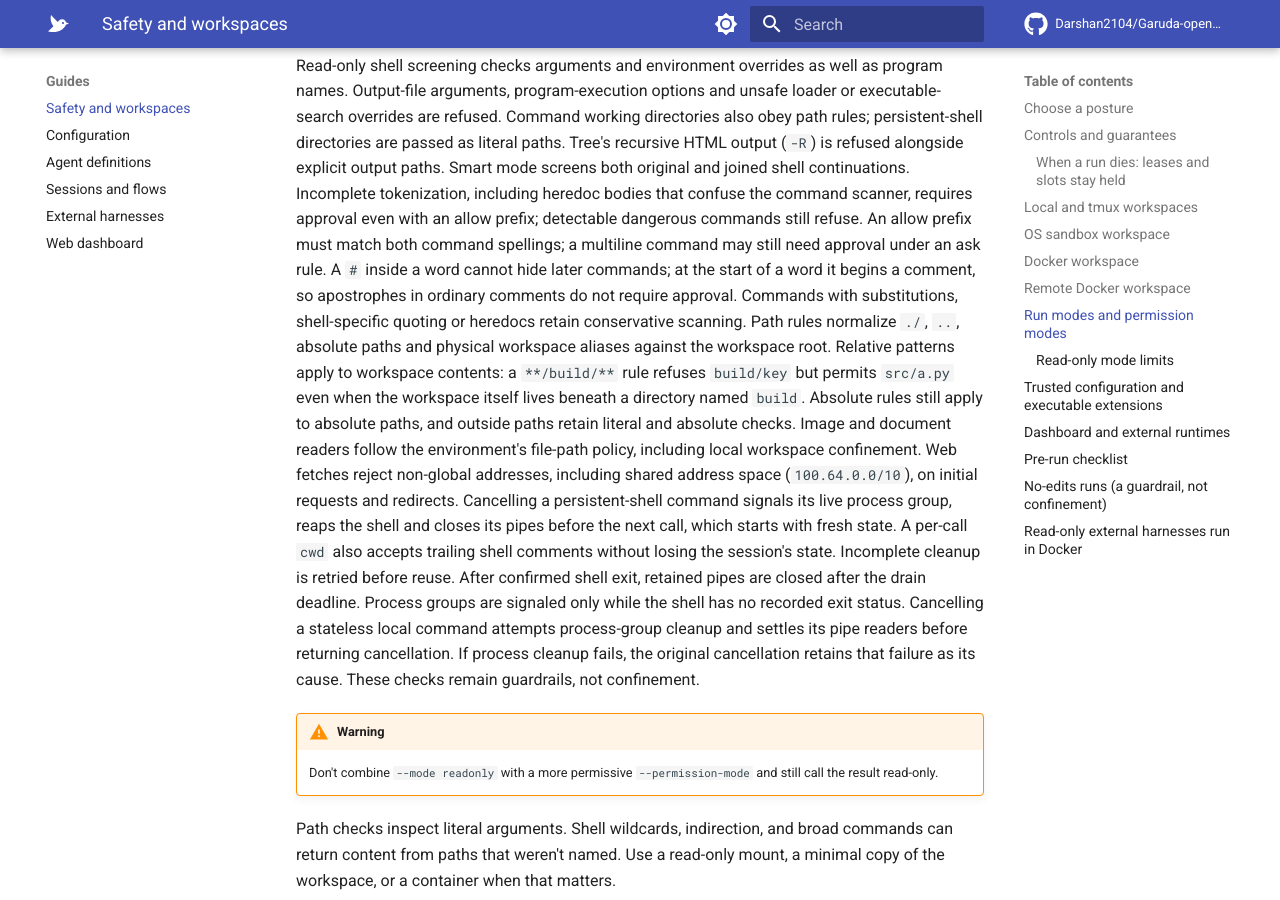
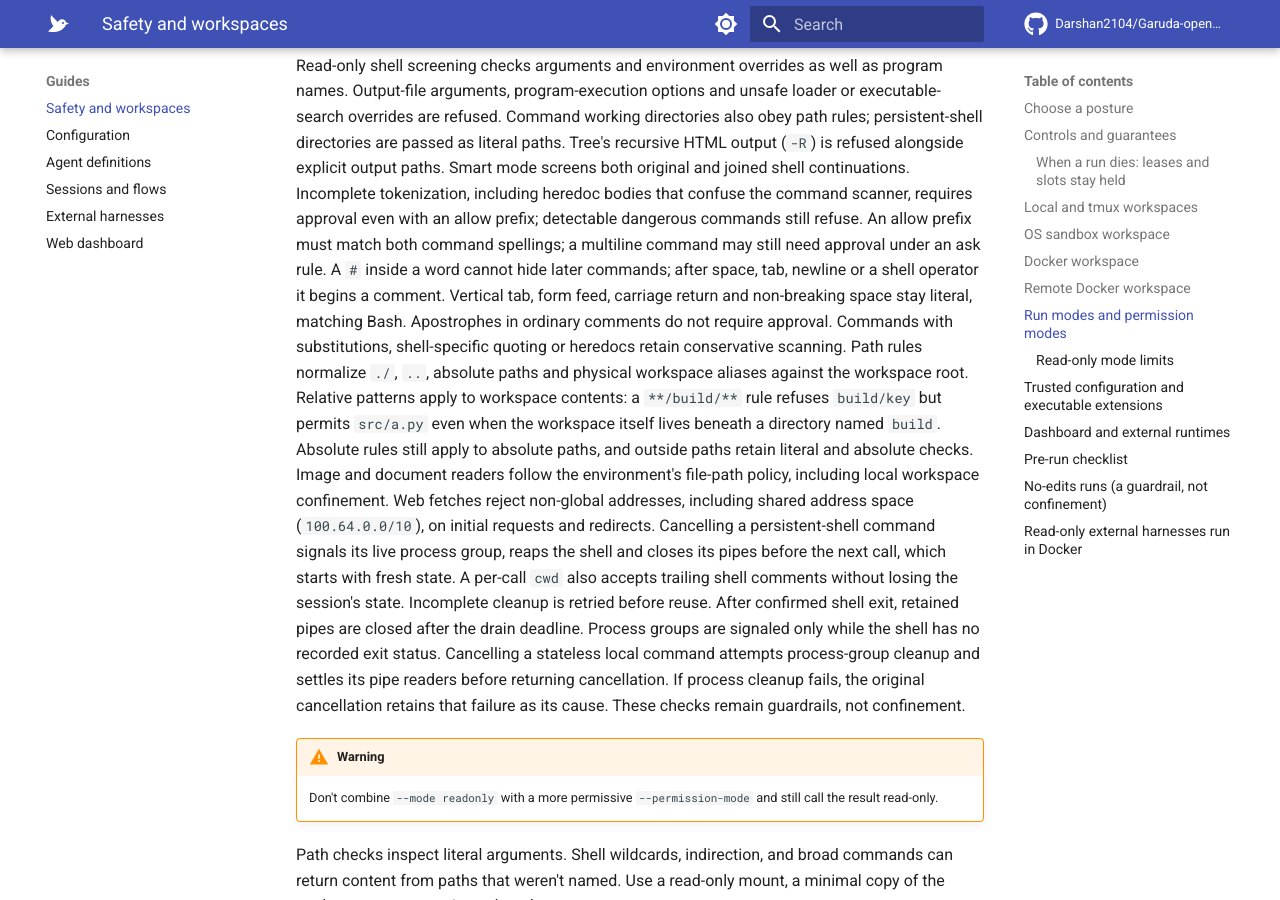
Before and after one commit to Darshan2104/Garuda-openagent, an MkDocs documentation site: the page built from docs/guides/safety-and-workspaces.md, in a window 1280 px wide and 900 px high, scrolled down 5063 px. Built offline with MkDocs 1.6.1 and Material for MkDocs 9.7.7, drawn with Linux system fonts in a browser that asks for light colours; comment, search, counter and statistics services are not loaded.

Commit message:
Match Bash whitespace when recognizing shell comments

```diff
--- a/docs/guides/safety-and-workspaces.md
+++ b/docs/guides/safety-and-workspaces.md
@@ -190,9 +190,10 @@ tokenization, including heredoc bodies that confuse the command scanner, require
 approval even with an allow prefix; detectable dangerous commands still refuse.
 An allow prefix must match both command spellings; a multiline command may still
 need approval under an ask rule. A `#` inside a word cannot hide later commands;
-at the start of a word it begins a comment, so apostrophes in ordinary comments
-do not require approval. Commands with substitutions, shell-specific quoting or
-heredocs retain conservative scanning.
+after space, tab, newline or a shell operator it begins a comment. Vertical tab,
+form feed, carriage return and non-breaking space stay literal, matching Bash.
+Apostrophes in ordinary comments do not require approval. Commands with
+substitutions, shell-specific quoting or heredocs retain conservative scanning.
 Path rules normalize `./`, `..`, absolute paths and physical workspace aliases
 against the workspace root. Relative patterns apply to workspace contents: a
 `**/build/**` rule refuses `build/key` but permits `src/a.py` even when the
```
Also changed, not shown: docs/ARCHITECTURE.md (+3 -2 lines), 2 other files.
